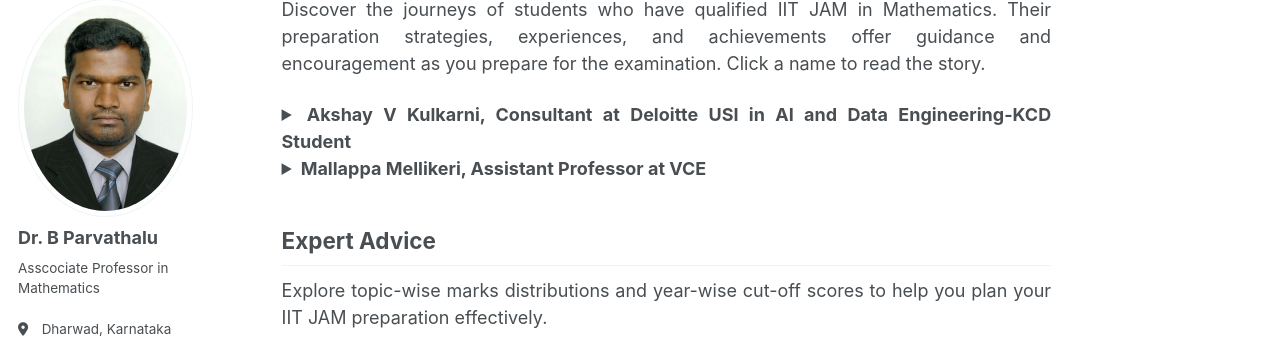
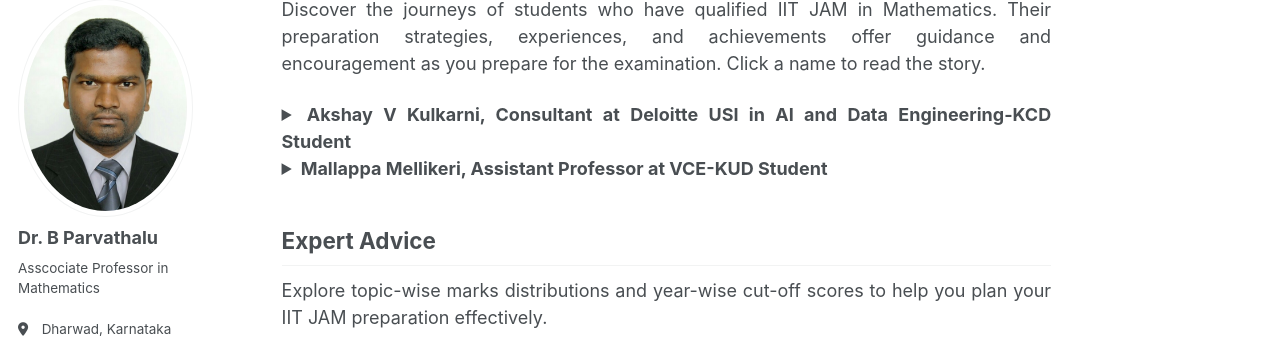
Before and after one commit to drbp-kcd/drbp-kcd.github.io, a Jekyll site: the page built from _resources/iit-jam-mathematics.md, in a window 1280 px wide and 900 px high, scrolled down 859 px. Shown: the part 102-449 px from the top of the window. Built offline with Jekyll 4.4.1, drawn with Linux system fonts in a browser that asks for light colours; a style sheet for code colours, icons or effects is not loaded.

Commit message:
Update iit-jam-mathematics.md

```diff
--- a/_resources/iit-jam-mathematics.md
+++ b/_resources/iit-jam-mathematics.md
@@ -89,7 +89,7 @@ Click a name to read the story.
 </details>
 
 <details>
-  <summary><strong>Mallappa Mellikeri, Assistant Professor at VCE</strong></summary>
+  <summary><strong>Mallappa Mellikeri, Assistant Professor at VCE-KUD Student</strong></summary>
 
   <p>
     <strong>Achievement:</strong> Qualified CSIR NET-JRF three
```
